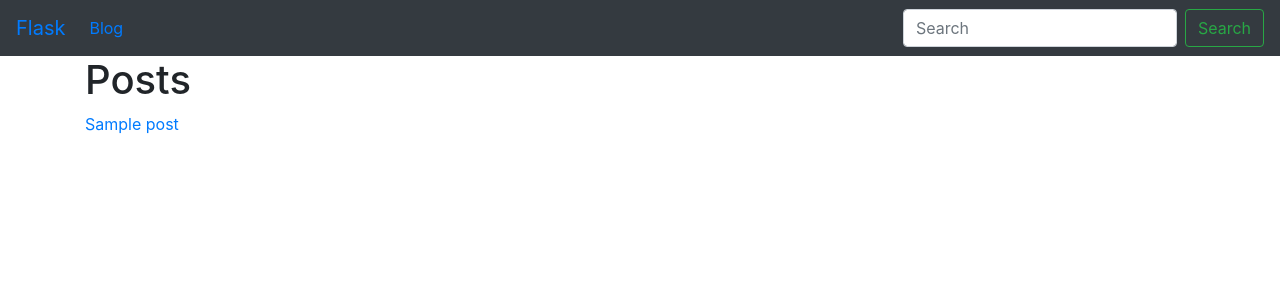
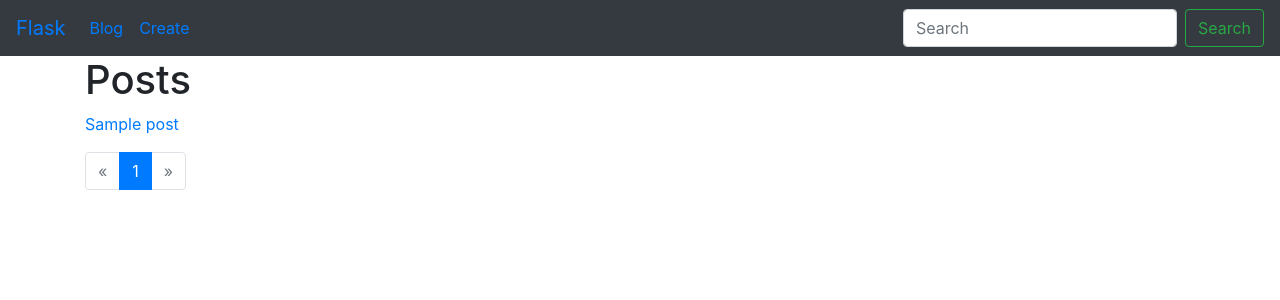
Before and after one commit to bopopescu/flask_blog-1, a Python web app: template app/templates/index.html in a window 1280 px wide. Shown: the top 300 px of the page. Run offline with Jinja, Linux system fonts and the light colour scheme; the template is opened without the code that fills it: most values are stand-ins (such as "Sample title", 1, 10 or a date in 2020); some libraries are stand-ins or nearby versions.

Commit message:
add pagination

```diff
--- a/app/posts/templates/posts/index.html
+++ b/app/posts/templates/posts/index.html
@@ -9,9 +9,29 @@
 {% endblock %}
 
 {% block content %}
-    {% for post in posts %}
+    {% for post in pages.items %}
         <p>
             <a href="{{ url_for('posts.post_detail', slug=post.slug) }}"> {{ post.title }} </a>
         </p>
     {% endfor %}
+
+    <nav aria-label="Page navigation example">
+      <ul class="pagination">
+        <li {% if not pages.has_prev %} class="page-item disabled" {% endif %}>
+          <a class="page-link" href="./?page={{ pages.prev_num }}" aria-label="Previous">
+            <span aria-hidden="true">&laquo;</span>
+          </a>
+        </li>
+        {% for page in pages.iter_pages() %}
+            <li {% if page==pages.page %} class="page-item active" {% endif %}>
+                <a class="page-link" href="./?page={{ page }}">{{ page }}</a>
+            </li>
+        {% endfor %}
+        <li {% if not pages.has_next %} class="page-item disabled" {% endif %}>
+          <a class="page-link" href="./?page={{ pages.next_num }}" aria-label="Next">
+            <span aria-hidden="true">&raquo;</span>
+          </a>
+        </li>
+      </ul>
+    </nav>
 {% endblock %}
--- a/app/templates/base.html
+++ b/app/templates/base.html
@@ -22,6 +22,9 @@
               <li class="nav-item">
                 <a class="nav-link" href="{{ url_for('posts.index') }}">Blog</a>
               </li>
+                <li class="nav-item">
+                    <a class="nav-link" href="{{  url_for('posts.create_post')}}">Create</a>
+                </li>
             </ul>
             <form class="form-inline my-2 my-lg-0" method="GET">
               <input class="form-control mr-sm-2" type="search" placeholder="Search" aria-label="Search" name="q" value="{{ request.args.get('q', '') }}">
```
Also changed, not shown: app/posts/blueprint.py (+9 -2 lines).
